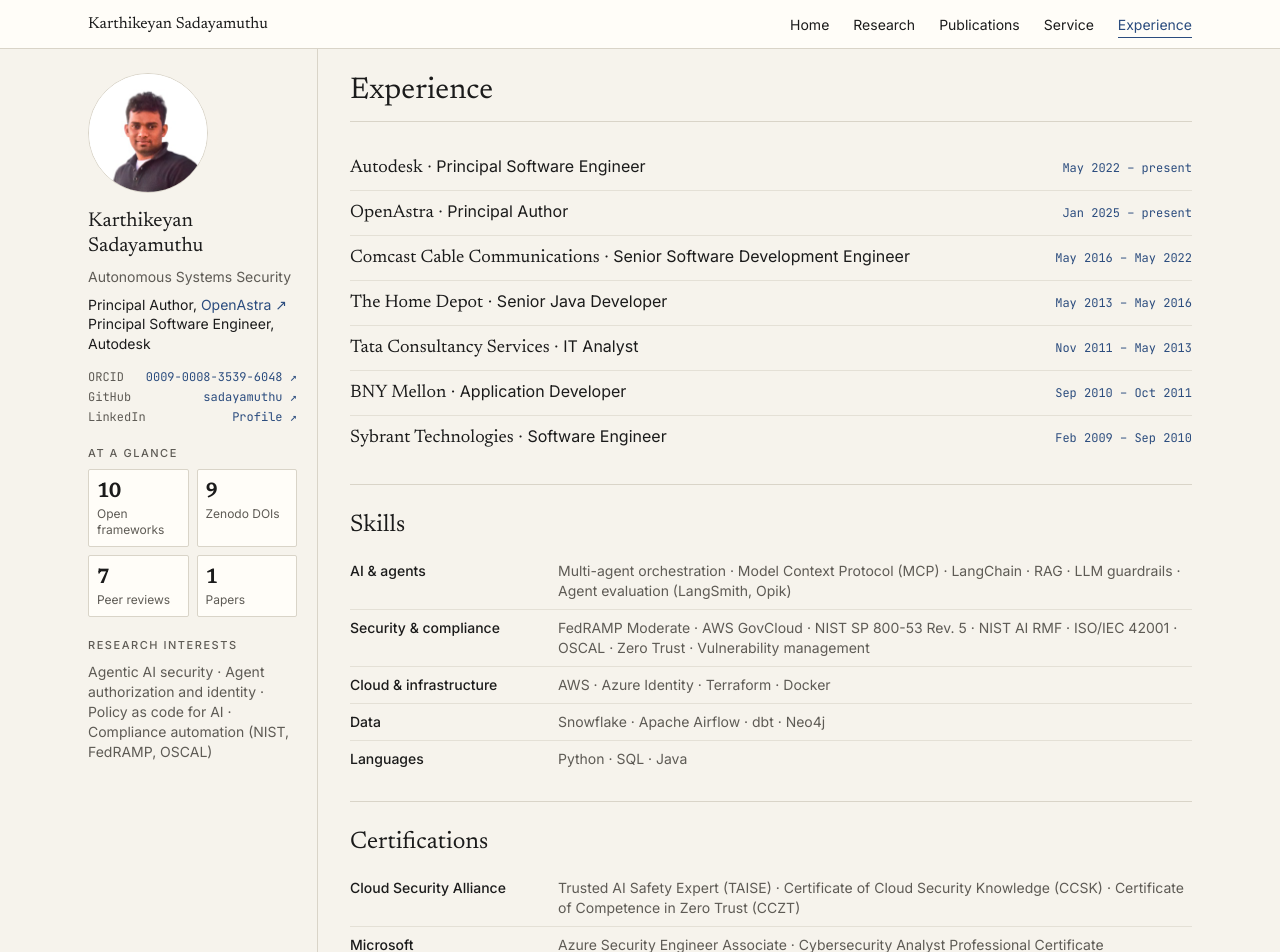
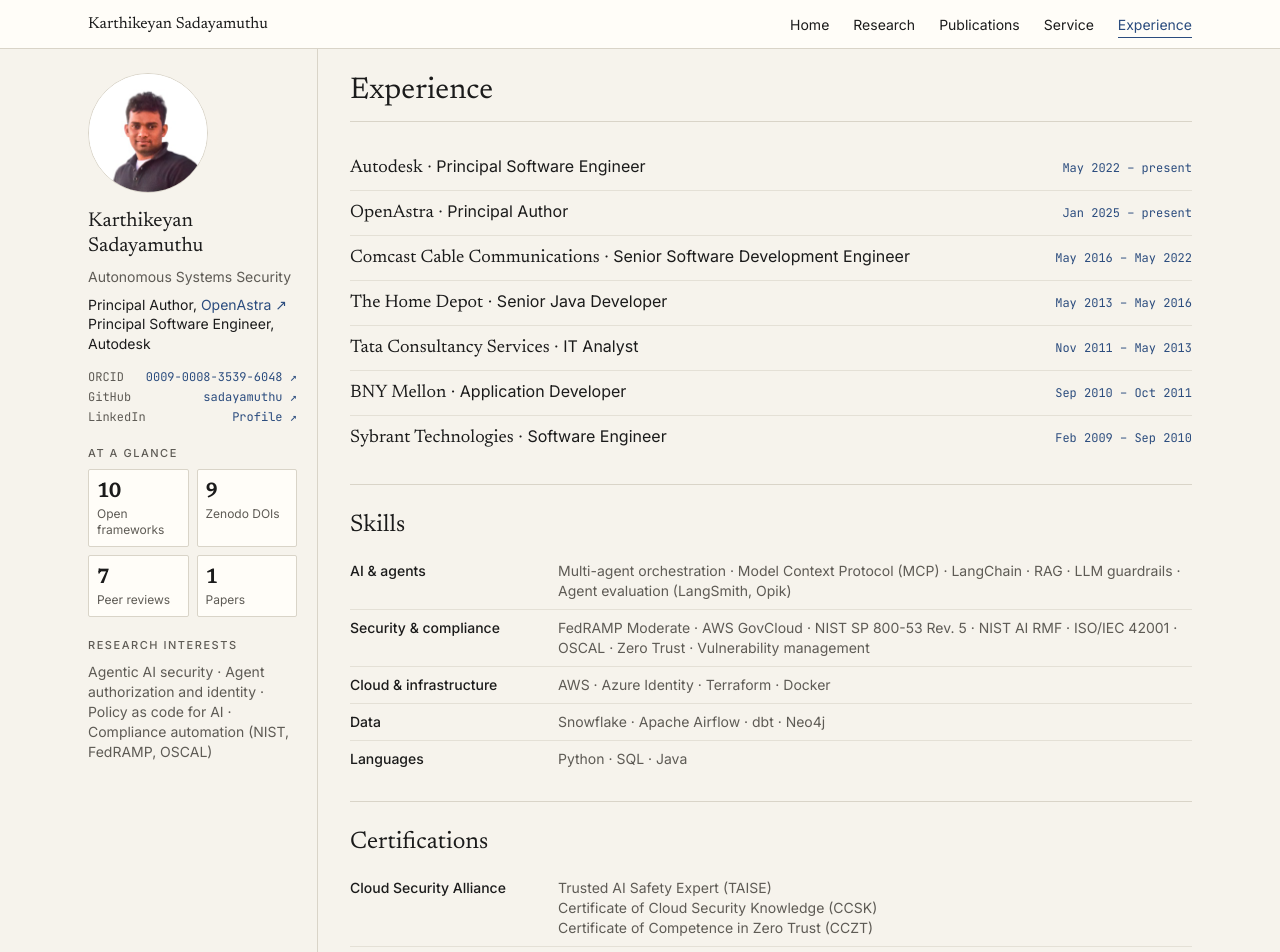
Before and after one commit to sadayamuthu/sadayamuthu.com, a React (Vite) app: page /experience in a window 1280 px wide. Shown: the top 952 px of the page. Built offline with nearby package versions, Linux system fonts and the light colour scheme.

Commit message:
Experience: list each certification on its own line

```diff
--- a/src/pages/Experience.jsx
+++ b/src/pages/Experience.jsx
@@ -15,13 +15,19 @@ const groups = (list) =>
     .map((g) => ({ group: g.group, items: (g.items || []).filter(has) }))
     .filter((g) => has(g.group) && g.items.length > 0)
 
-function GroupList({ list }) {
+function GroupList({ list, stacked = false }) {
   return (
     <dl className="text-sm">
       {list.map((g) => (
         <div key={g.group} className="py-2 border-b border-rule/60 last:border-b-0 sm:grid sm:grid-cols-[12rem_1fr] sm:gap-4">
           <dt className="font-medium">{g.group}</dt>
-          <dd className="text-ink-muted">{g.items.join(' · ')}</dd>
+          {stacked ? (
+            <dd className="text-ink-muted">
+              <ul>{g.items.map((i) => <li key={i}>{i}</li>)}</ul>
+            </dd>
+          ) : (
+            <dd className="text-ink-muted">{g.items.join(' · ')}</dd>
+          )}
         </div>
       ))}
     </dl>
@@ -45,7 +51,7 @@ export default function Experience() {
         ))}
       </Section>
       <Section title="Skills">{skills.length > 0 && <GroupList list={skills} />}</Section>
-      <Section title="Certifications">{certs.length > 0 && <GroupList list={certs} />}</Section>
+      <Section title="Certifications">{certs.length > 0 && <GroupList list={certs} stacked />}</Section>
       <Section title="Education">
         {education.length > 0 && education.map((e) => (
           <div key={e.degree} className="flex flex-wrap items-baseline justify-between gap-x-4 py-2">
```
Also changed, not shown: 1 other file (tests, documents, lock files or other folders).
